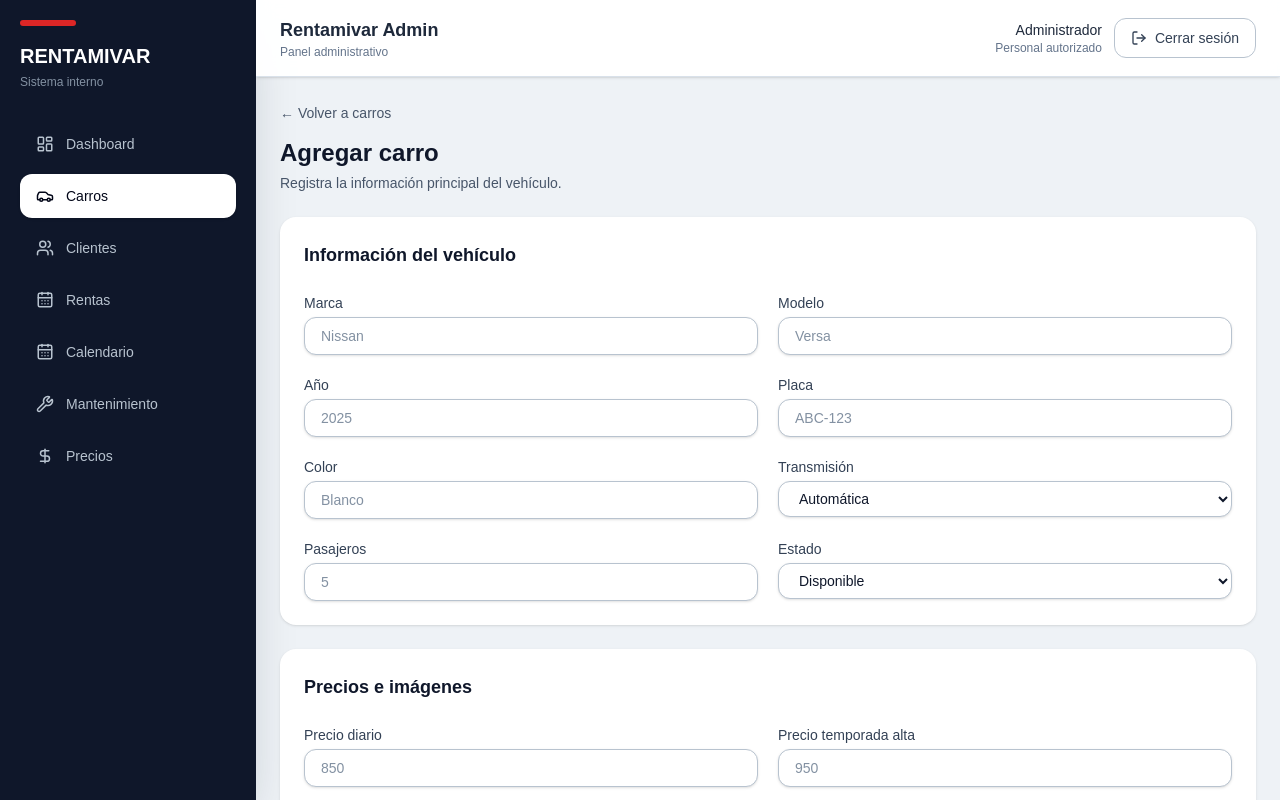
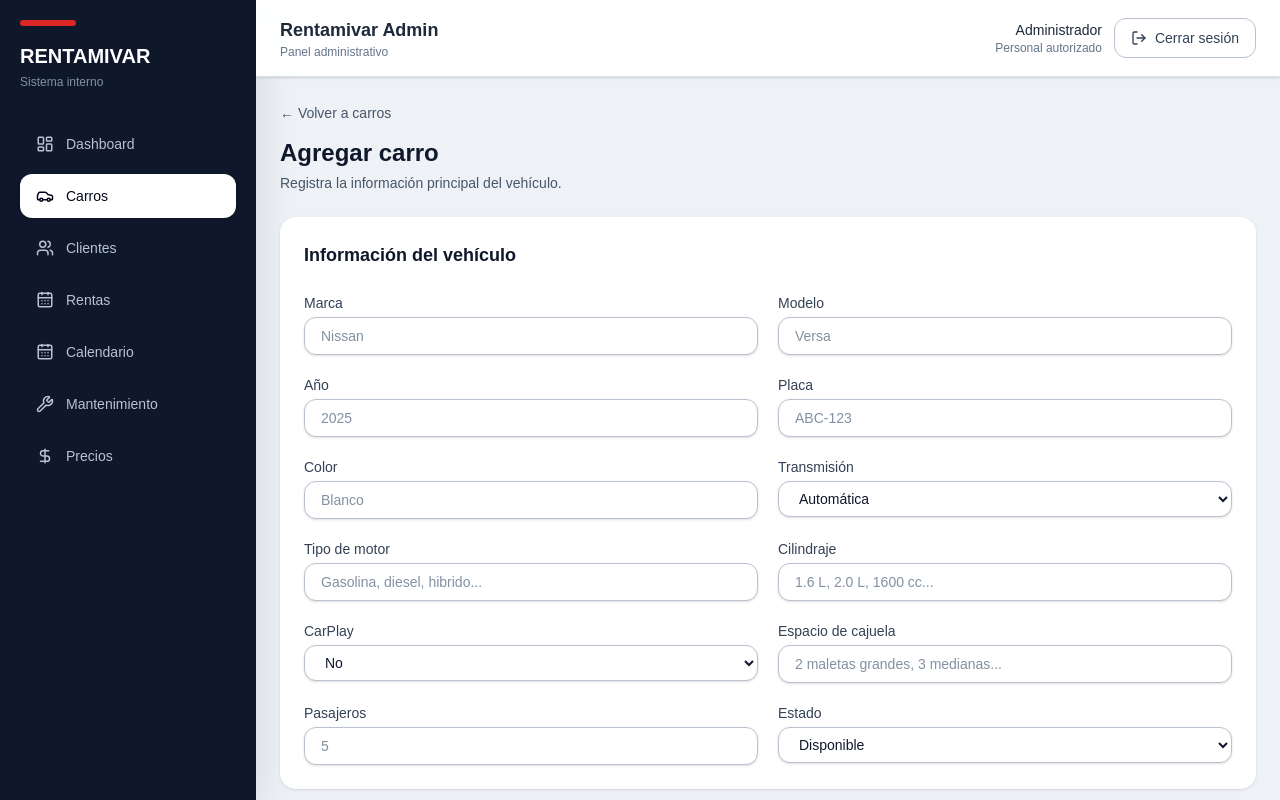
Before and after one commit to Soto1231XD/rent-car-admin, a Next.js app: page /dashboard/cars/new in a window 1280 px wide. Shown: the top 800 px of the page. Built offline with nearby package versions, Linux system fonts and the light colour scheme; no server answers.

Commit message:
mejoramiento de los modulos

```diff
--- a/src/app/dashboard/cars/[id]/page.tsx
+++ b/src/app/dashboard/cars/[id]/page.tsx
@@ -109,6 +109,10 @@ export default async function CarDetailPage({ params, searchParams }: Props) {
             <Info label="Placa" value={car.plate} />
             <Info label="Color" value={car.color} />
             <Info label="Transmisión" value={formatTransmission(car.transmission)} />
+            <Info label="Tipo de motor" value={car.engineType || "No definido"} />
+            <Info label="Cilindraje" value={car.displacement || "No definido"} />
+            <Info label="CarPlay" value={car.hasCarPlay ? "Si" : "No"} />
+            <Info label="Cajuela" value={car.trunkCapacity || "No definido"} />
             <Info label="Pasajeros" value={car.passengers} />
             <Info label="Imágenes" value={car.images.length} />
           </div>
--- a/src/components/cars/CarForm.tsx
+++ b/src/components/cars/CarForm.tsx
@@ -43,6 +43,10 @@ const carSchema = z.object({
   transmission: z.enum(["AUTOMATICO", "ESTANDAR"], {
     message: "La transmisión es obligatoria",
   }),
+  engineType: z.string().optional(),
+  displacement: z.string().optional(),
+  hasCarPlay: z.enum(["true", "false"]).transform((value) => value === "true"),
+  trunkCapacity: z.string().optional(),
   passengers: z.coerce.number().min(1, "Debe tener al menos 1 pasajero"),
   dailyPrice: currencyNumber,
   highSeasonPrice: optionalNumber,
@@ -115,6 +119,10 @@ export default function CarForm({ mode, initialData, carId }: CarFormProps) {
       plate: initialData?.plate ?? "",
       color: initialData?.color ?? "",
       transmission: initialData?.transmission ?? "AUTOMATICO",
+      engineType: initialData?.engineType ?? "",
+      displacement: initialData?.displacement ?? "",
+      hasCarPlay: initialData?.hasCarPlay ? "true" : "false",
+      trunkCapacity: initialData?.trunkCapacity ?? "",
       passengers: initialData?.passengers ?? undefined,
       dailyPrice: formatCurrencyInputValue(initialData?.dailyPrice),
       highSeasonPrice: formatCurrencyInputValue(initialData?.highSeasonPrice),
@@ -161,6 +169,10 @@ export default function CarForm({ mode, initialData, carId }: CarFormProps) {
       color: data.color,
       passengers: data.passengers,
       transmission: data.transmission,
+      engineType: data.engineType,
+      displacement: data.displacement,
+      hasCarPlay: data.hasCarPlay,
+      trunkCapacity: data.trunkCapacity,
       dailyPrice: data.dailyPrice,
       highSeasonPrice: data.highSeasonPrice,
       deposit: data.deposit,
@@ -288,6 +300,37 @@ export default function CarForm({ mode, initialData, carId }: CarFormProps) {
               <option value="AUTOMATICO">Automática</option>
               <option value="ESTANDAR">Estándar</option>
             </select>
+          </Field>
+
+          <Field label="Tipo de motor" error={errors.engineType?.message}>
+            <input
+              {...register("engineType")}
+              className="input"
+              placeholder="Gasolina, diesel, hibrido..."
+            />
+          </Field>
+
+          <Field label="Cilindraje" error={errors.displacement?.message}>
+            <input
+              {...register("displacement")}
+              className="input"
+              placeholder="1.6 L, 2.0 L, 1600 cc..."
+            />
+          </Field>
+
+          <Field label="CarPlay" error={errors.hasCarPlay?.message}>
+            <select {...register("hasCarPlay")} className="input">
+              <option value="false">No</option>
+              <option value="true">Si</option>
+            </select>
+          </Field>
+
+          <Field label="Espacio de cajuela" error={errors.trunkCapacity?.message}>
+            <input
+              {...register("trunkCapacity")}
+              className="input"
+              placeholder="2 maletas grandes, 3 medianas..."
+            />
           </Field>
 
           <Field label="Pasajeros" error={errors.passengers?.message}>
--- a/src/components/rentals/RentalForm.tsx
+++ b/src/components/rentals/RentalForm.tsx
@@ -103,6 +103,14 @@ export default function RentalForm({
   }, [endDate, priceMode, selectedCar, startDate]);
 
   useEffect(() => {
+    if (!startDate || !endDate || endDate < startDate) {
+      return;
+    }
+
+    setPriceMode(isHighSeasonRange(startDate, endDate) ? "highSeason" : "daily");
+  }, [endDate, startDate]);
+
+  useEffect(() => {
     if (quote) {
       setValue("totalPrice", quote.total, {
         shouldDirty: true,
@@ -194,12 +202,15 @@ export default function RentalForm({
           <Field label="Tipo de tarifa">
             <select
               value={priceMode}
-              onChange={(event) => setPriceMode(event.target.value as PriceMode)}
+              disabled
               className="input"
             >
               <option value="daily">Precio normal</option>
               <option value="highSeason">Temporada alta</option>
             </select>
+            <p className="mt-1 text-xs text-slate-500">
+              Se calcula automÃ¡ticamente segÃºn las fechas seleccionadas.
+            </p>
           </Field>
 
           <Field label="Estado de la renta" error={errors.status?.message}>
@@ -349,6 +360,29 @@ function getRentalDays(startDate: string, endDate: string) {
   return Math.max(1, difference);
 }
 
+function isHighSeasonRange(startDate: string, endDate: string) {
+  const days = getRentalDays(startDate, endDate);
+  const start = new Date(`${startDate}T00:00:00`);
+
+  return Array.from({ length: days }).some((_, index) => {
+    const currentDate = new Date(start);
+    currentDate.setDate(start.getDate() + index);
+
+    return isHighSeasonDate(currentDate);
+  });
+}
+
+function isHighSeasonDate(date: Date) {
+  const monthDay = (date.getMonth() + 1) * 100 + date.getDate();
+
+  return (
+    (monthDay >= 701 && monthDay <= 831) ||
+    monthDay >= 1201 ||
+    monthDay <= 115 ||
+    (monthDay >= 320 && monthDay <= 415)
+  );
+}
+
 function formatMoney(value: number) {
   return `$${value.toLocaleString("es-MX")} MXN`;
 }
--- a/src/lib/api-client.ts
+++ b/src/lib/api-client.ts
@@ -96,6 +96,10 @@ export type SaveCarPayload = {
   color: string;
   passengers: number;
   transmission: string;
+  engineType?: string;
+  displacement?: string;
+  hasCarPlay?: boolean;
+  trunkCapacity?: string;
   dailyPrice: number;
   highSeasonPrice?: number;
   deposit?: number;
--- a/src/types/car.ts
+++ b/src/types/car.ts
@@ -17,6 +17,10 @@ export type Car = {
   color: string;
   transmission: Transmission;
   fuelType?: FuelType;
+  engineType?: string | null;
+  displacement?: string | null;
+  hasCarPlay?: boolean;
+  trunkCapacity?: string | null;
   passengers: number;
   status: CarStatus;
   dailyPrice: number;
```
